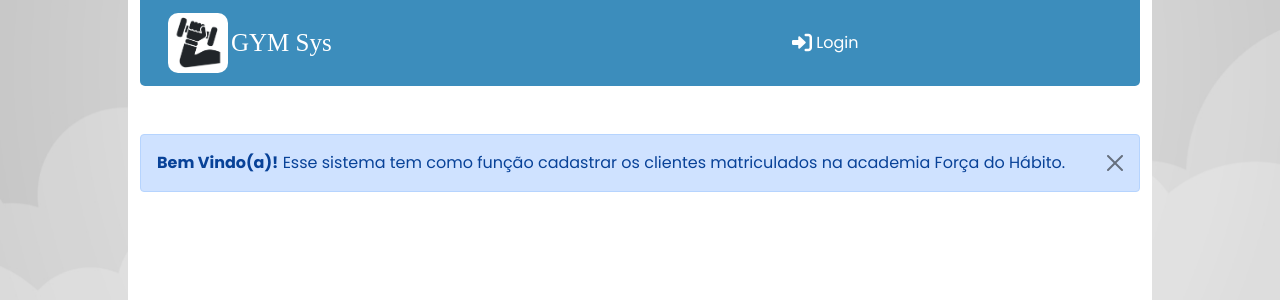
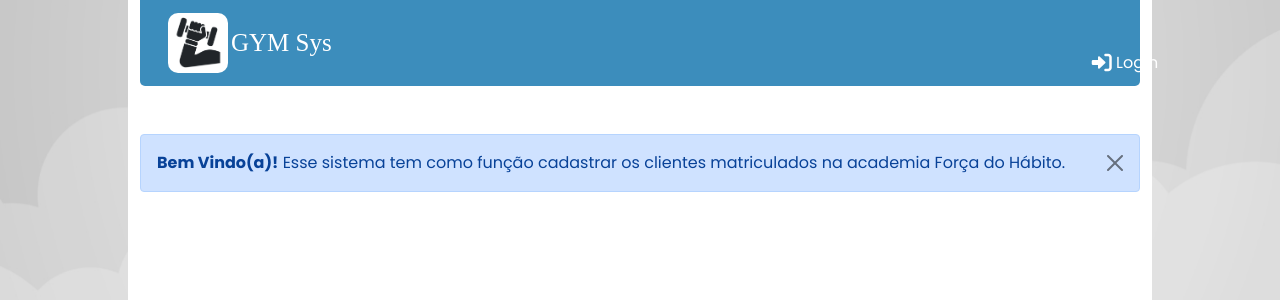
Before and after one commit to DevPedroFelipe/gym-sys, a PHP site: page / in a window 1280 px wide. Shown: the top 300 px of the page. Run offline with PHP 8.4, Linux system fonts and the light colour scheme; some web fonts are replaced.

Commit message:
Atualização do estilo do item de login

```diff
--- a/css/style.css
+++ b/css/style.css
@@ -57,7 +57,7 @@ background-color: #3c8dbc;
 }
 
 .navLogin {
+  position: absolute;
   width: 13%;
-  margin-left: 55%;
-  float: right;
+  margin-left: 72%;
 }
```
